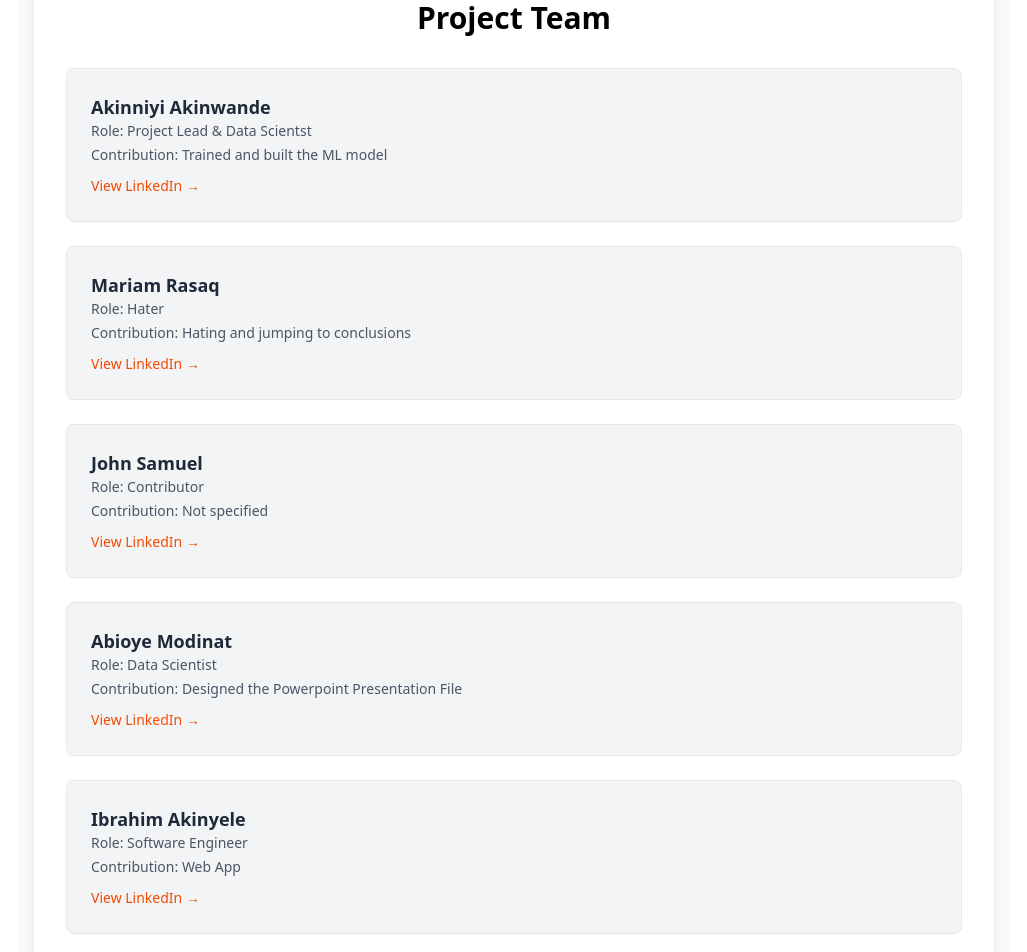
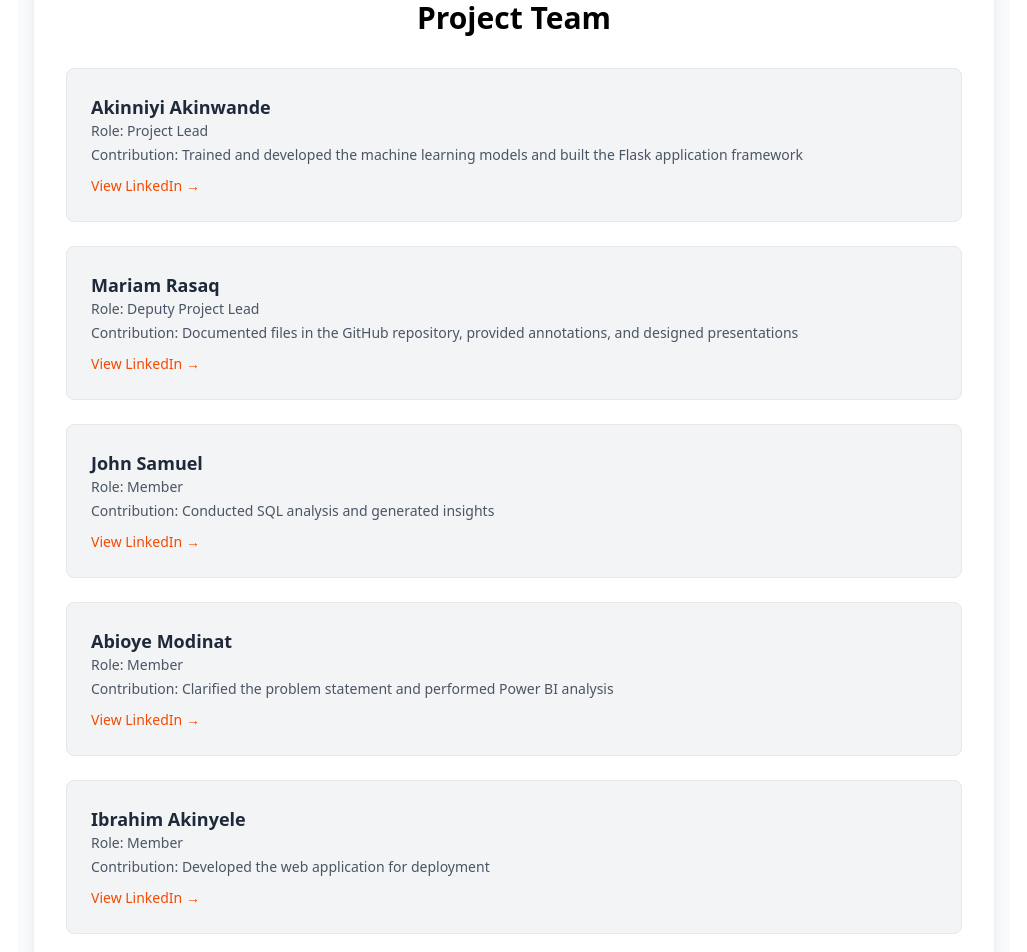
Before and after one commit to Akinyeleib/health-tech, a React (Vite) app: page /team in a window 1280 px wide. Shown: the part 160-1112 px from the top of the page, without its empty margins (126-1153 px from the left). Built offline with nearby package versions, Linux system fonts and the light colour scheme; no server answers.

Commit message:
team members aalignments

```diff
--- a/src/team-members.jsx
+++ b/src/team-members.jsx
@@ -6,38 +6,38 @@ const MeetTheTeam = () => {
     {
       name: "Akinniyi Akinwande",
       linkedin: "https://www.linkedin.com/in/akinniyi-akinwande-02a6121b9",
-      role: "Project Lead & Data Scientst",
-      contribution: "Trained and built the ML model"
+      role: "Project Lead",
+      contribution: "Trained and developed the machine learning models and built the Flask application framework"
     },
     {
       name: "Mariam Rasaq",
       linkedin: "https://www.linkedin.com/in/mariam-rasaq-887425249",
-      role: "Hater",
-      contribution: "Hating and jumping to conclusions"
+      role: "Deputy Project Lead ",
+      contribution: "Documented files in the GitHub repository, provided annotations, and designed presentations"
     },
     {
       name: " John Samuel",
       linkedin: "",
-      role: "Contributor",
-      contribution: ""
+      role: "Member",
+      contribution: "Conducted SQL analysis and generated insights"
     },
     {
       name: "Abioye Modinat",
       linkedin: "",
-      role: "Data Scientist",
-      contribution: "Designed the Powerpoint Presentation File"
+      role: "Member",
+      contribution: "Clarified the problem statement and performed Power BI analysis"
     },
     {
       name: "Ibrahim Akinyele",
       linkedin: "https://linkedin.com/in/akinyelib",
-      role: "Software Engineer",
-      contribution: "Web App"
+      role: "Member",
+      contribution: "Developed the web application for deployment"
     },
     {
-      name: "Boluwatife",
+      name: "Boluwatife Shokunbi",
       linkedin: "",
-      role: "Data Scientist",
-      contribution: ""
+      role: "Member",
+      contribution: "Conducted SQL analysis and generated insights"
     }
   ];
 
```
